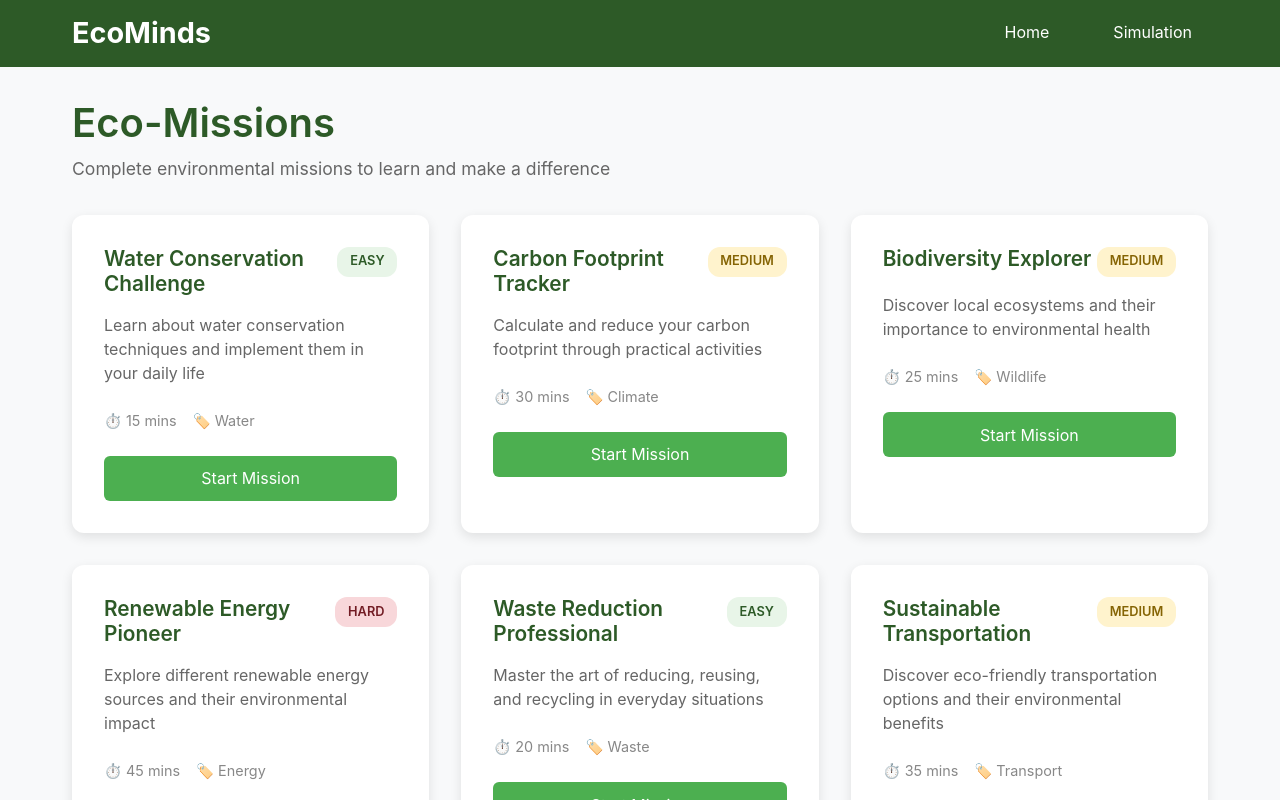
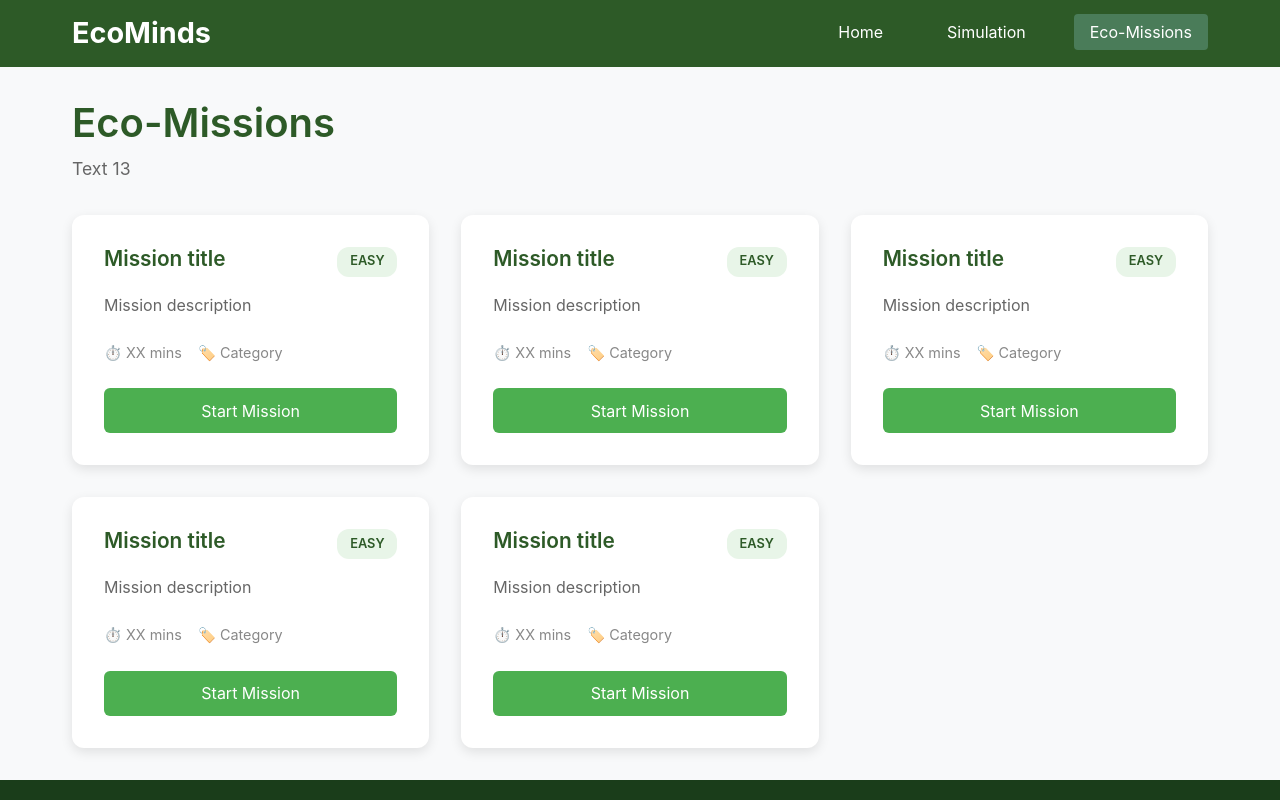
Before and after one commit to jakopo-webdev/ecominds, an Angular app: page /eco-missions in a window 1280 px wide. Shown: the top 800 px of the page. Built offline with nearby package versions, Linux system fonts and the light colour scheme.

Commit message:
eco-missions added back

```diff
--- a/src/app/components/eco-missions/eco-missions.component.ts
+++ b/src/app/components/eco-missions/eco-missions.component.ts
@@ -1,6 +1,6 @@
-import { Component } from '@angular/core';
-import { CommonModule } from '@angular/common';
-import { RouterModule } from '@angular/router';
+import { Component } from "@angular/core";
+import { CommonModule } from "@angular/common";
+import { RouterModule } from "@angular/router";
 
 interface Mission {
   id: number;
@@ -12,19 +12,22 @@ interface Mission {
 }
 
 @Component({
-  selector: 'app-eco-missions',
+  selector: "app-eco-missions",
   standalone: true,
   imports: [CommonModule, RouterModule],
   template: `
     <div class="missions-container">
       <h1>Eco-Missions</h1>
-      <p class="page-description">Complete environmental missions to learn and make a difference</p>
+      <p class="page-description">Text 13</p>
 
       <div class="missions-grid">
         <div class="mission-card" *ngFor="let mission of missions">
           <div class="mission-header">
             <h3>{{ mission.title }}</h3>
-            <span class="difficulty-badge" [class]="'difficulty-' + mission.difficulty.toLowerCase()">
+            <span
+              class="difficulty-badge"
+              [class]="'difficulty-' + mission.difficulty.toLowerCase()"
+            >
               {{ mission.difficulty }}
             </span>
           </div>
@@ -33,64 +36,59 @@ interface Mission {
             <span class="duration">⏱️ {{ mission.duration }}</span>
             <span class="category">🏷️ {{ mission.category }}</span>
           </div>
-          <button class="start-mission-btn" [routerLink]="['/mission-details', mission.id]">
+          <button
+            class="start-mission-btn"
+            [routerLink]="['/mission-details', mission.id]"
+          >
             Start Mission
           </button>
         </div>
       </div>
     </div>
   `,
-  styleUrls: ['./eco-missions.component.scss']
+  styleUrls: ["./eco-missions.component.scss"],
 })
 export class EcoMissionsComponent {
   missions: Mission[] = [
     {
       id: 1,
-      title: "Water Conservation Challenge",
-      description: "Learn about water conservation techniques and implement them in your daily life",
+      title: "Mission title",
+      description: "Mission description",
       difficulty: "Easy",
-      duration: "15 mins",
-      category: "Water"
+      duration: "XX mins",
+      category: "Category",
     },
     {
       id: 2,
-      title: "Carbon Footprint Tracker",
-      description: "Calculate and reduce your carbon footprint through practical activities",
-      difficulty: "Medium",
-      duration: "30 mins",
-      category: "Climate"
+      title: "Mission title",
+      description: "Mission description",
+      difficulty: "Easy",
+      duration: "XX mins",
+      category: "Category",
     },
     {
       id: 3,
-      title: "Biodiversity Explorer",
-      description: "Discover local ecosystems and their importance to environmental health",
-      difficulty: "Medium",
-      duration: "25 mins",
-      category: "Wildlife"
+      title: "Mission title",
+      description: "Mission description",
+      difficulty: "Easy",
+      duration: "XX mins",
+      category: "Category",
     },
     {
       id: 4,
-      title: "Renewable Energy Pioneer",
-      description: "Explore different renewable energy sources and their environmental impact",
-      difficulty: "Hard",
-      duration: "45 mins",
-      category: "Energy"
+      title: "Mission title",
+      description: "Mission description",
+      difficulty: "Easy",
+      duration: "XX mins",
+      category: "Category",
     },
     {
       id: 5,
-      title: "Waste Reduction Professional",
-      description: "Master the art of reducing, reusing, and recycling in everyday situations",
+      title: "Mission title",
+      description: "Mission description",
       difficulty: "Easy",
-      duration: "20 mins",
-      category: "Waste"
+      duration: "XX mins",
+      category: "Category",
     },
-    {
-      id: 6,
-      title: "Sustainable Transportation",
-      description: "Discover eco-friendly transportation options and their environmental benefits",
-      difficulty: "Medium",
-      duration: "35 mins",
-      category: "Transport"
-    }
   ];
 }
--- a/src/app/components/mission-details/mission-details.component.ts
+++ b/src/app/components/mission-details/mission-details.component.ts
@@ -1,6 +1,6 @@
-import { Component, OnInit } from '@angular/core';
-import { CommonModule } from '@angular/common';
-import { ActivatedRoute, RouterModule } from '@angular/router';
+import { Component, OnInit } from "@angular/core";
+import { CommonModule } from "@angular/common";
+import { ActivatedRoute, RouterModule } from "@angular/router";
 
 interface MissionDetail {
   id: number;
@@ -15,17 +15,22 @@ interface MissionDetail {
 }
 
 @Component({
-  selector: 'app-mission-details',
+  selector: "app-mission-details",
   standalone: true,
   imports: [CommonModule, RouterModule],
   template: `
     <div class="mission-details-container" *ngIf="mission">
       <div class="mission-header">
-        <button class="back-btn" routerLink="/eco-missions">← Back to Missions</button>
+        <button class="back-btn" routerLink="/eco-missions">
+          ← Back to Missions
+        </button>
         <div class="mission-title-section">
           <h1>{{ mission.title }}</h1>
           <div class="mission-badges">
-            <span class="difficulty-badge" [class]="'difficulty-' + mission.difficulty.toLowerCase()">
+            <span
+              class="difficulty-badge"
+              [class]="'difficulty-' + mission.difficulty.toLowerCase()"
+            >
               {{ mission.difficulty }}
             </span>
             <span class="duration-badge">⏱️ {{ mission.duration }}</span>
@@ -43,14 +48,19 @@ interface MissionDetail {
         <section class="mission-objectives">
           <h2>Learning Objectives</h2>
           <ul>
-            <li *ngFor="let objective of mission.objectives">{{ objective }}</li>
+            <li *ngFor="let objective of mission.objectives">
+              {{ objective }}
+            </li>
           </ul>
         </section>
 
         <section class="mission-steps">
           <h2>Mission Steps</h2>
           <div class="steps-list">
-            <div class="step-item" *ngFor="let step of mission.steps; let i = index">
+            <div
+              class="step-item"
+              *ngFor="let step of mission.steps; let i = index"
+            >
               <div class="step-number">{{ i + 1 }}</div>
               <div class="step-content">{{ step }}</div>
             </div>
@@ -77,7 +87,7 @@ interface MissionDetail {
       <button routerLink="/eco-missions">Back to Missions</button>
     </div>
   `,
-  styleUrls: ['./mission-details.component.scss']
+  styleUrls: ["./mission-details.component.scss"],
 })
 export class MissionDetailsComponent implements OnInit {
   mission: MissionDetail | null = null;
@@ -85,64 +95,22 @@ export class MissionDetailsComponent implements OnInit {
   private missions: MissionDetail[] = [
     {
       id: 1,
-      title: "Water Conservation Challenge",
-      description: "Learn about water conservation techniques and implement them in your daily life to make a positive environmental impact.",
+      title: "Mission title",
+      description:
+        "Mission description goes here. It should provide a brief overview of what the mission entails and its significance in environmental education.",
       difficulty: "Easy",
-      duration: "15 mins",
-      category: "Water",
-      objectives: [
-        "Understand the importance of water conservation",
-        "Learn practical water-saving techniques",
-        "Calculate your water usage and potential savings",
-        "Create a personal water conservation plan"
-      ],
-      steps: [
-        "Complete the water usage assessment quiz",
-        "Watch the interactive water cycle demonstration",
-        "Learn about 5 key water conservation techniques",
-        "Practice implementing techniques in virtual scenarios",
-        "Create your personalized water conservation checklist"
-      ],
-      tips: [
-        "Focus on one technique at a time for better retention",
-        "Take notes during the demonstration for reference",
-        "Don't worry if you don't get everything right the first time",
-        "The quiz can be retaken to improve your score"
-      ]
+      duration: "XX mins",
+      category: "Category",
+      objectives: ["Objective 1", "Objective 2", "Objective 3", "Objective 4"],
+      steps: ["Step 1", "Step 2", "Step 3", "Step 4", "Step 5"],
+      tips: ["Tip 1", "Tip 2", "Tip 3", "Tip 4"],
     },
-    {
-      id: 2,
-      title: "Carbon Footprint Tracker",
-      description: "Calculate and reduce your carbon footprint through practical activities and learn about climate impact.",
-      difficulty: "Medium",
-      duration: "30 mins",
-      category: "Climate",
-      objectives: [
-        "Understand what carbon footprint means",
-        "Learn to calculate personal carbon emissions",
-        "Discover reduction strategies",
-        "Create an action plan for carbon reduction"
-      ],
-      steps: [
-        "Complete the carbon footprint calculator",
-        "Analyze your results and identify high-impact areas",
-        "Explore carbon reduction strategies",
-        "Practice making eco-friendly choices in scenarios",
-        "Design your personal carbon reduction plan"
-      ],
-      tips: [
-        "Be honest in the calculator for accurate results",
-        "Focus on changes that fit your lifestyle",
-        "Small consistent changes make a big difference",
-        "Track your progress over time"
-      ]
-    }
   ];
 
   constructor(private route: ActivatedRoute) {}
 
   ngOnInit() {
-    const id = Number(this.route.snapshot.paramMap.get('id'));
-    this.mission = this.missions.find(m => m.id === id) || null;
+    const id = Number(this.route.snapshot.paramMap.get("id"));
+    this.mission = this.missions.find((m) => m.id === id) || null;
   }
 }
--- a/src/app/components/shared/header/header.component.ts
+++ b/src/app/components/shared/header/header.component.ts
@@ -19,8 +19,12 @@ import { RouterModule } from "@angular/router";
           <li>
             <a routerLink="/simulation" routerLinkActive="active">Simulation</a>
           </li>
-          <!-- <li><a routerLink="/eco-missions" routerLinkActive="active">Eco-Missions</a></li>
-          <li><a routerLink="/accessibility-settings" routerLinkActive="active">Accessibility</a></li>
+          <li>
+            <a routerLink="/eco-missions" routerLinkActive="active"
+              >Eco-Missions</a
+            >
+          </li>
+          <!-- <li><a routerLink="/accessibility-settings" routerLinkActive="active">Accessibility</a></li>
           <li><a routerLink="/about-us" routerLinkActive="active">About Us</a></li> -->
         </ul>
       </nav>
```
